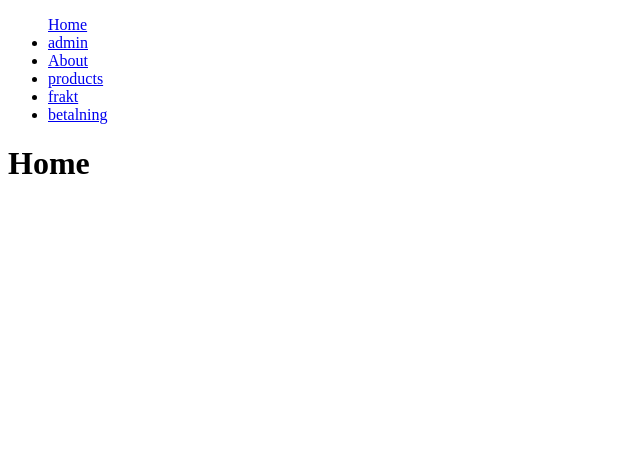
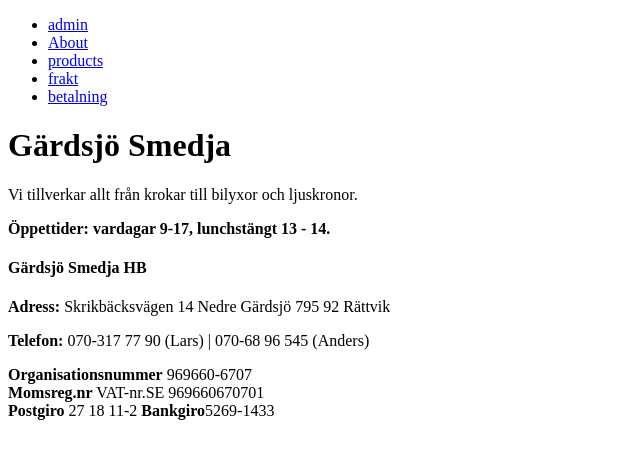
Before and after one commit to Frontend-YH/JOL, a React (Vite) app: page / in a window 1280 px wide. Shown: the top 458 px of the page, without its empty margins (0-640 px from the left). Built offline with nearby package versions, Linux system fonts and the light colour scheme.

Commit message:
Footer added

```diff
--- a/src/App.tsx
+++ b/src/App.tsx
@@ -1,12 +1,12 @@
-import React from "react"
 import { Route, Routes } from "react-router-dom"
-import Navigation from "./navigation.js"
+import Navigation from "./navigation.tsx"
 import Home from "./pages/home.tsx"
 import Admin from "./pages/adminPage.tsx"
 import About from "./pages/about.tsx"
 import Betala from "./pages/betala.tsx"
 import Frakta from "./pages/frakt.tsx"
 import Products from "./pages/products.tsx"
+import Footer from "./Footer.tsx"
 
 function App() {
   return (
@@ -20,6 +20,8 @@ function App() {
             <Route path="/betala" element={<Betala />} />
             <Route path="/products" element={<Products />} />
             </Routes>
+
+            <Footer/>
       </>
   )
 }
--- /dev/null
+++ b/src/Footer.tsx
@@ -0,0 +1,34 @@
+function Footer() {
+  return (
+    <>
+      <footer>
+        <div>
+          <p>Vi tillverkar allt från krokar till bilyxor och ljuskronor.</p>
+          <p>
+            <strong>Öppettider: vardagar 9-17, lunchstängt 13 - 14.</strong>
+          </p>
+        </div>
+        <div>
+          <h4>Gärdsjö Smedja HB</h4>
+          <p>
+            <strong>Adress:</strong> Skrikbäcksvägen 14 Nedre Gärdsjö 795 92
+            Rättvik
+          </p>
+          <p>
+            <strong>Telefon:</strong> 070-317 77 90 (Lars) | 070-68 96 545
+            (Anders)
+          </p>
+
+          <p>
+            <strong>Organisationsnummer</strong> 969660-6707 <br />
+            <strong>Momsreg.nr</strong> VAT-nr.SE 969660670701 <br />
+            <strong>Postgiro</strong> 27 18 11-2  <strong>Bankgiro</strong>
+            5269-1433
+          </p>
+        </div>
+      </footer>
+    </>
+  );
+}
+
+export default Footer;
--- a/src/navigation.tsx
+++ b/src/navigation.tsx
@@ -9,7 +9,7 @@ interface CustomLinkProps{
     return(
     <nav className="nav">
       <ul>
-        <Link to="/">Home</Link>
+        <Link to="/"></Link>
         <CustomLink to="/admin">admin</CustomLink>
         <CustomLink to="/about">About</CustomLink>
         <CustomLink to="/products">products</CustomLink>
--- a/src/pages/home.tsx
+++ b/src/pages/home.tsx
@@ -1,6 +1,6 @@
 function Home() {
     return ( <>
-    <h1>Home</h1>
+    <h1>Gärdsjö Smedja</h1>
     </> );
 }
 
```
